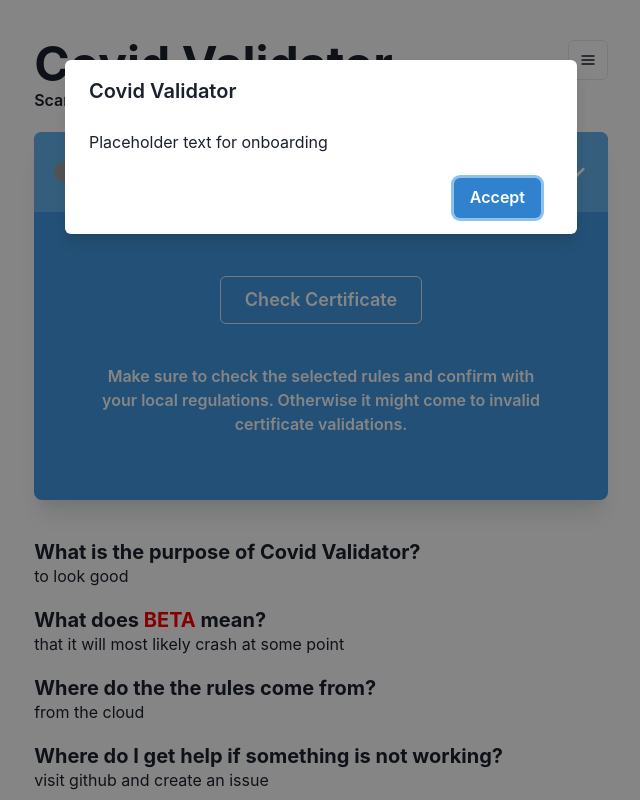
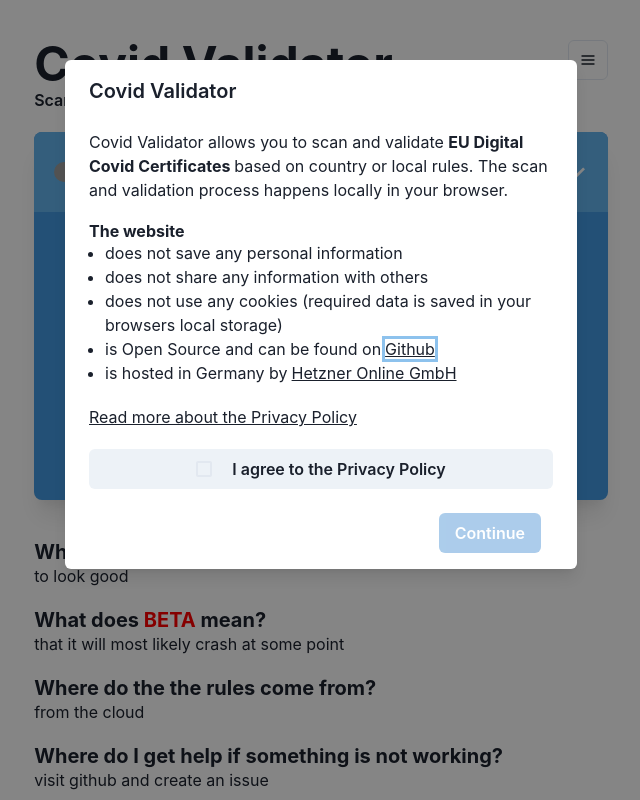
Before and after one commit to timokoenig/covid-validator, a Next.js app: page / in a window 1280 px wide. Shown: the top 800 px of the page, without its empty margins (319-959 px from the left). Built offline with nearby package versions, Linux system fonts and the light colour scheme; grey boxes are pictures that could not be loaded.

Commit message:
Update onboarding text

```diff
--- a/components/onboarding-modal.tsx
+++ b/components/onboarding-modal.tsx
@@ -1,4 +1,4 @@
-import React from 'react'
+import React, { useState } from 'react'
 import {
   Modal,
   ModalOverlay,
@@ -8,6 +8,12 @@
   ModalBody,
   Button,
   Text,
+  Checkbox,
+  Link,
+  ListItem,
+  Heading,
+  UnorderedList,
+  Box,
 } from '@chakra-ui/react'
 
 type Props = {
@@ -16,6 +22,7 @@
 }
 
 const OnboardingModal = (props: Props) => {
+  const [accepted, setAccepted] = useState<boolean>(false)
   const onSave = () => {
     localStorage.setItem('onboarding', 'true')
     props.onClose()
@@ -27,12 +34,59 @@
       <ModalContent>
         <ModalHeader>Covid Validator</ModalHeader>
         <ModalBody>
-          <Text>Placeholder text for onboarding</Text>
+          <Text>
+            Covid Validator allows you to scan and validate <b>EU Digital Covid Certificates </b>
+            based on country or local rules. The scan and validation process happens locally in your
+            browser.
+          </Text>
+          <Heading size="sm" mt="5">
+            The website
+          </Heading>
+          <UnorderedList>
+            <ListItem>does not save any personal information</ListItem>
+            <ListItem>does not share any information with others</ListItem>
+            <ListItem>
+              does not use any cookies (required data is saved in your browsers local storage)
+            </ListItem>
+            <ListItem>
+              is Open Source and can be found on
+              <Link
+                href="http://github.com/timokoenig/covid-validator"
+                target="_blank"
+                style={{ textDecoration: 'underline' }}
+                mx="1"
+              >
+                Github
+              </Link>
+            </ListItem>
+            <ListItem>
+              is hosted in Germany by
+              <Link
+                href="https://www.hetzner.com/"
+                target="_blank"
+                style={{ textDecoration: 'underline' }}
+                mx="1"
+              >
+                Hetzner Online GmbH
+              </Link>
+            </ListItem>
+          </UnorderedList>
+
+          <Box my="5">
+            <Link href="/privacy" target="_blank" style={{ textDecoration: 'underline' }}>
+              Read more about the Privacy Policy
+            </Link>
+          </Box>
+
+          <Button isFullWidth onClick={() => setAccepted(!accepted)}>
+            <Checkbox isChecked={accepted} mr="5" />
+            <Text>I agree to the Privacy Policy</Text>
+          </Button>
         </ModalBody>
 
         <ModalFooter>
-          <Button colorScheme="blue" mr={3} onClick={onSave}>
-            Accept
+          <Button colorScheme="blue" mr={3} onClick={onSave} isDisabled={!accepted}>
+            Continue
           </Button>
         </ModalFooter>
       </ModalContent>
```
